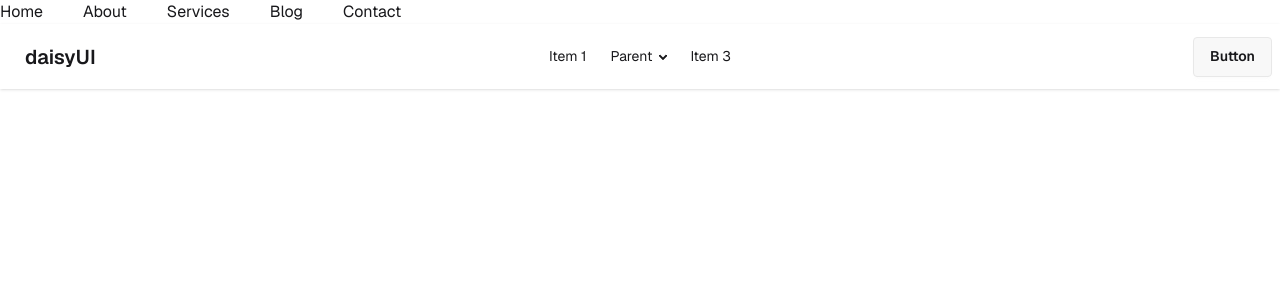
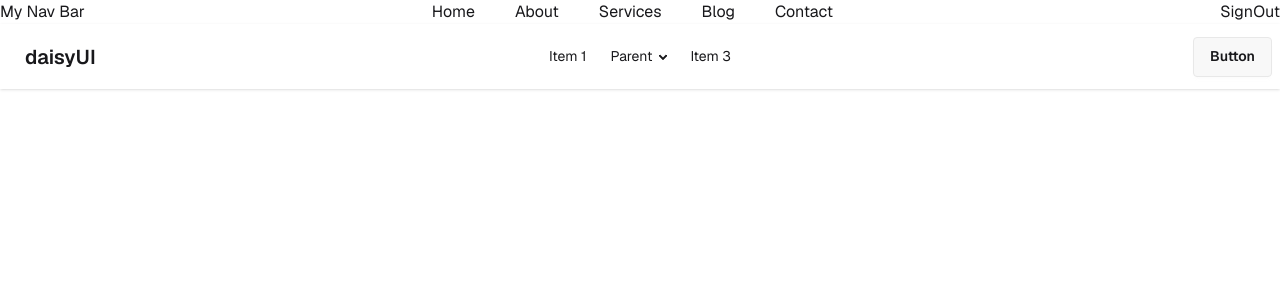
Before and after one commit to Sakibur59/explore-tailwind-daisyui-in-react, a React (Vite) app: page /contact in a window 1280 px wide. Shown: the top 300 px of the page. Built offline with nearby package versions, Linux system fonts and the light colour scheme.

Commit message:
Install lucide icon

```diff
--- a/package.json
+++ b/package.json
@@ -11,9 +11,15 @@
   },
   "dependencies": {
     "@tailwindcss/vite": "^4.2.1",
+    "lucide-react": "^0.577.0",
     "react": "^19.2.4",
     "react-dom": "^19.2.4",
     "tailwindcss": "^4.2.1"
+  },
+  "overrides": {
+    "@tailwindcss/vite": {
+      "vite": "$vite"
+    }
   },
   "devDependencies": {
     "@eslint/js": "^9.39.4",
--- a/src/Components/NavBar/NavBar.jsx
+++ b/src/Components/NavBar/NavBar.jsx
@@ -29,12 +29,14 @@ const navData = [
 ];
 const NavBar = () => {
     return (
-        <nav>
+        <nav className='flex justify-between'>
+            <h2>My Nav Bar</h2>
             <ul className='flex'>
                 {
                     navData.map(route => <li className='mr-10'><a href={route.path}>{route.name}</a></li>)
                 }
             </ul>
+            <button>SignOut</button>
         </nav>
     );
 };
```
Also changed, not shown: 1 other file (tests, documents, lock files or other folders).
